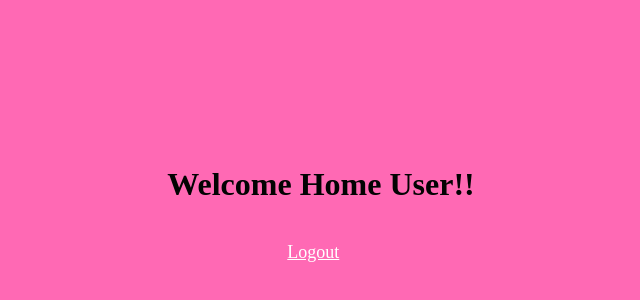
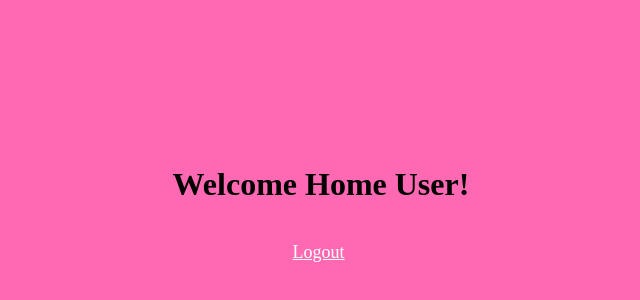
Before and after one commit to Praveensivarj/LoginPage, a plain HTML site: page home.html in a window 1280 px wide. Shown: the part 196-496 px from the top of the page, without its empty margins (319-959 px from the left). Drawn offline with Linux system fonts and the light colour scheme.

Commit message:
Update home.html

```diff
--- a/home.html
+++ b/home.html
@@ -21,7 +21,7 @@
 </style>
 <body>
    <div>
-    <h1>Welcome Home User!!</h1>
+    <h1>Welcome Home User!</h1>
     <br>
    <a href="./index.html">Logout</a>
    </div>
```
